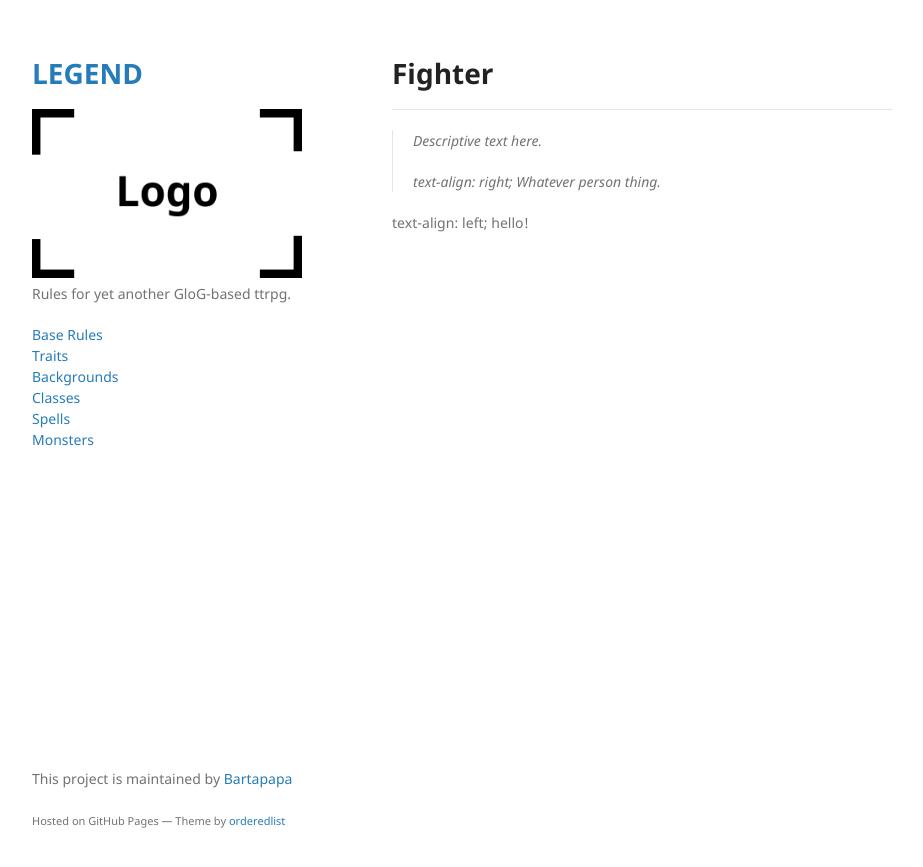
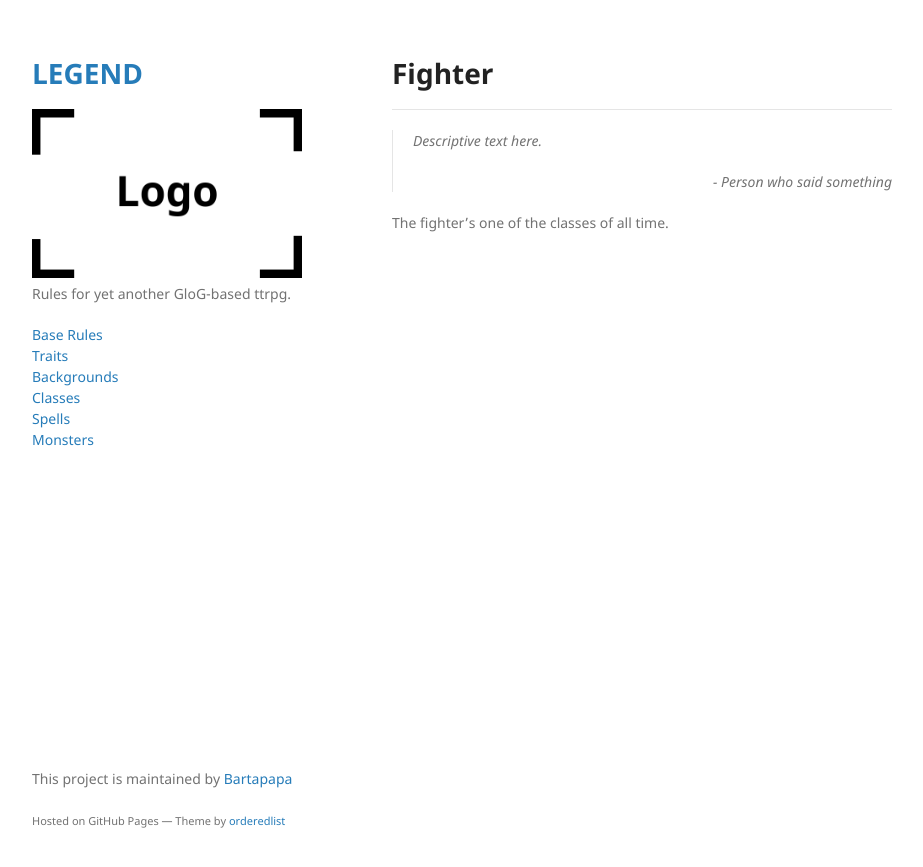
Before and after one commit to Bartapapa/legend, a Jekyll site: the page built from docs/class/fighter.md, in a window 1280 px wide. Shown: the top 867 px of the page, without its empty margins (178-1101 px from the left). Built offline with Jekyll 4.4.1, drawn with Linux system fonts in a browser that asks for light colours.

Commit message:
Update fighter.md

```diff
--- a/docs/class/fighter.md
+++ b/docs/class/fighter.md
@@ -8,8 +8,6 @@ permalink: /classes/fighter
 
 >Descriptive text here.
 >
->text-align: right;
->Whatever person thing.
+><p style="text-align: right">- Person who said something</p>
 
-text-align: left;
-hello!
+The fighter's one of the classes of all time.
```
